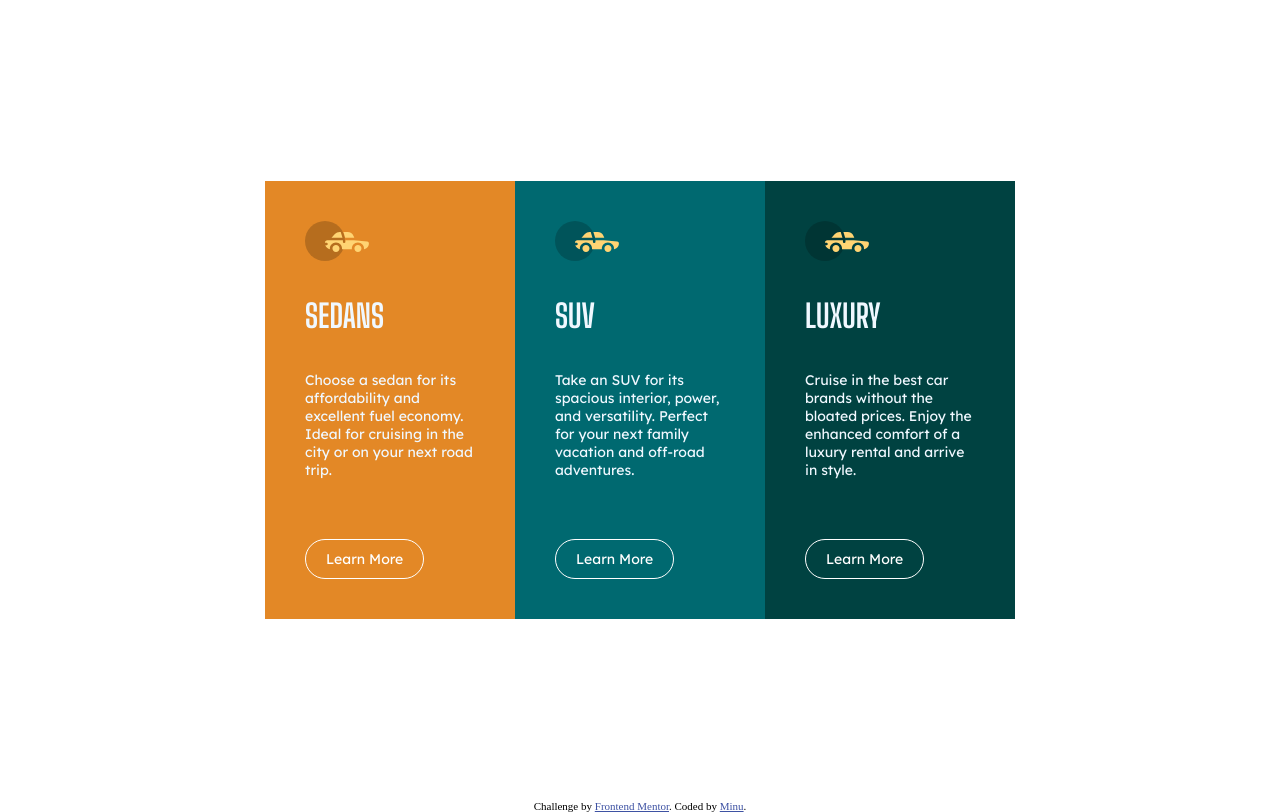
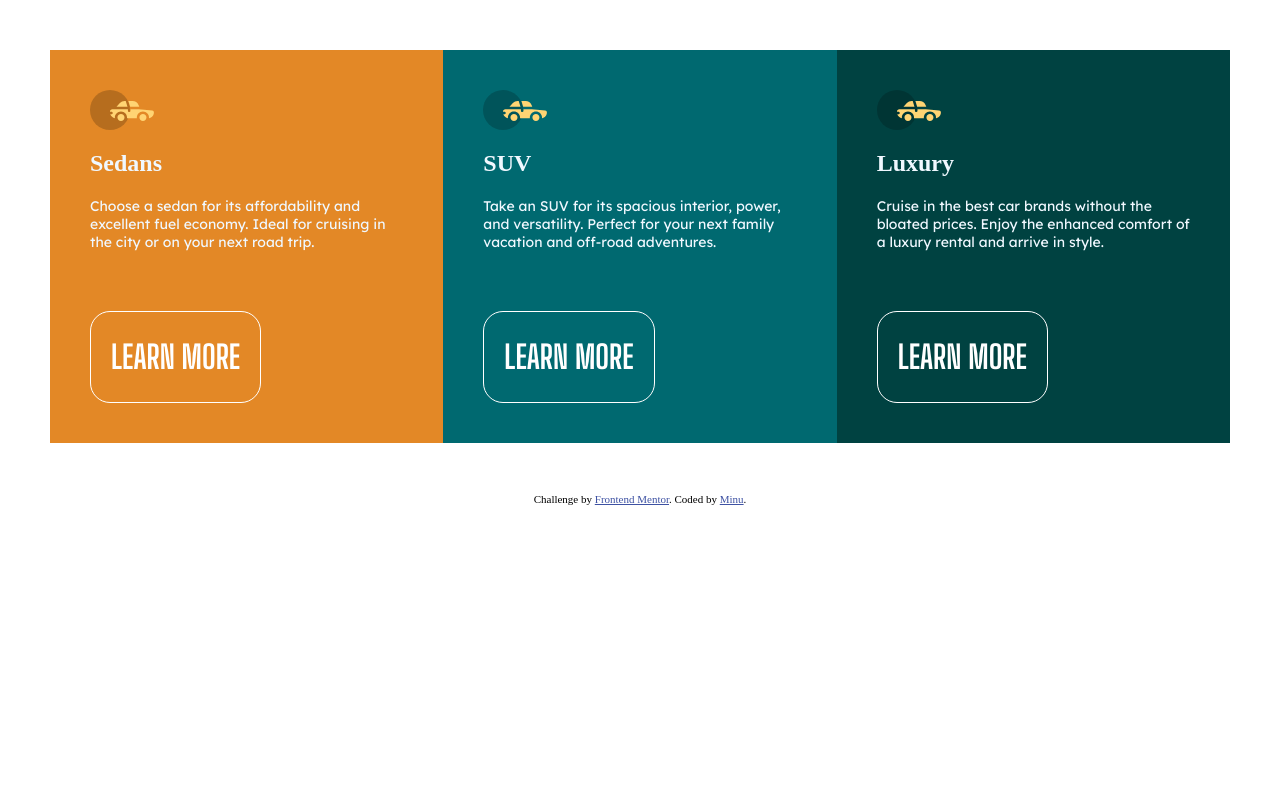
Before and after one commit to minu-arch/newbie, a plain HTML site: page index.html in a window 1280 px wide. Drawn offline with Linux system fonts and the light colour scheme.

Commit message:
Update index.html

```diff
--- a/index.html
+++ b/index.html
@@ -18,50 +18,46 @@
   </style>
 </head>
 <body>
-  <header>
+  <main>
     <div class="wrapper">
       <div class="item">
         <img src="./images/icon-sedans.svg" alt="">
-        <h1>Sedans</h1>
+        <h2>Sedans</h2>
         <p>  Choose a sedan for its affordability and excellent fuel economy. Ideal for cruising in the city
   or on your next road trip.</p>
           <div class="button orange">
-            <a href="#"><p>Learn More</p></a>
+            <a href="#"><h1>Learn More</h1></a>
           </div>
       </div>
 
       <div class="item">
         <img src="./images/icon-sedans.svg" alt="">
-        <h1>SUV</h1>
+        <h2>SUV</h2>
         <p> Take an SUV for its spacious interior, power, and versatility. Perfect for your next family vacation
           and off-road adventures.</p>
           <div class="button cyan">
-            <a href="#"><p>Learn More</p></a>
+            <a href="#"><h1>Learn More</h1></a>
           </div>
       </div>
 
       <div class="item">
         <img src="./images/icon-sedans.svg" alt="">
-        <h1>Luxury</h1>
+        <h2>Luxury</h2>
         <p>Cruise in the best car brands without the bloated prices. Enjoy the enhanced comfort of a luxury
           rental and arrive in style.</p>
           <div class="button vcyan">
-            <a href="#"><p>Learn More</p></a>
+            <a href="#"><h1>Learn More</h1></a>
           </div>
       </div>
     </div>
-  </header>
+  </main>
 
-
-
-
-
-
-
-
+<footer>
   <div class="attribution">
     Challenge by <a href="https://www.frontendmentor.io?ref=challenge" target="_blank">Frontend Mentor</a>.
     Coded by <a href="#">Minu</a>.
   </div>
+</footer>
+
 </body>
 </html>
```
